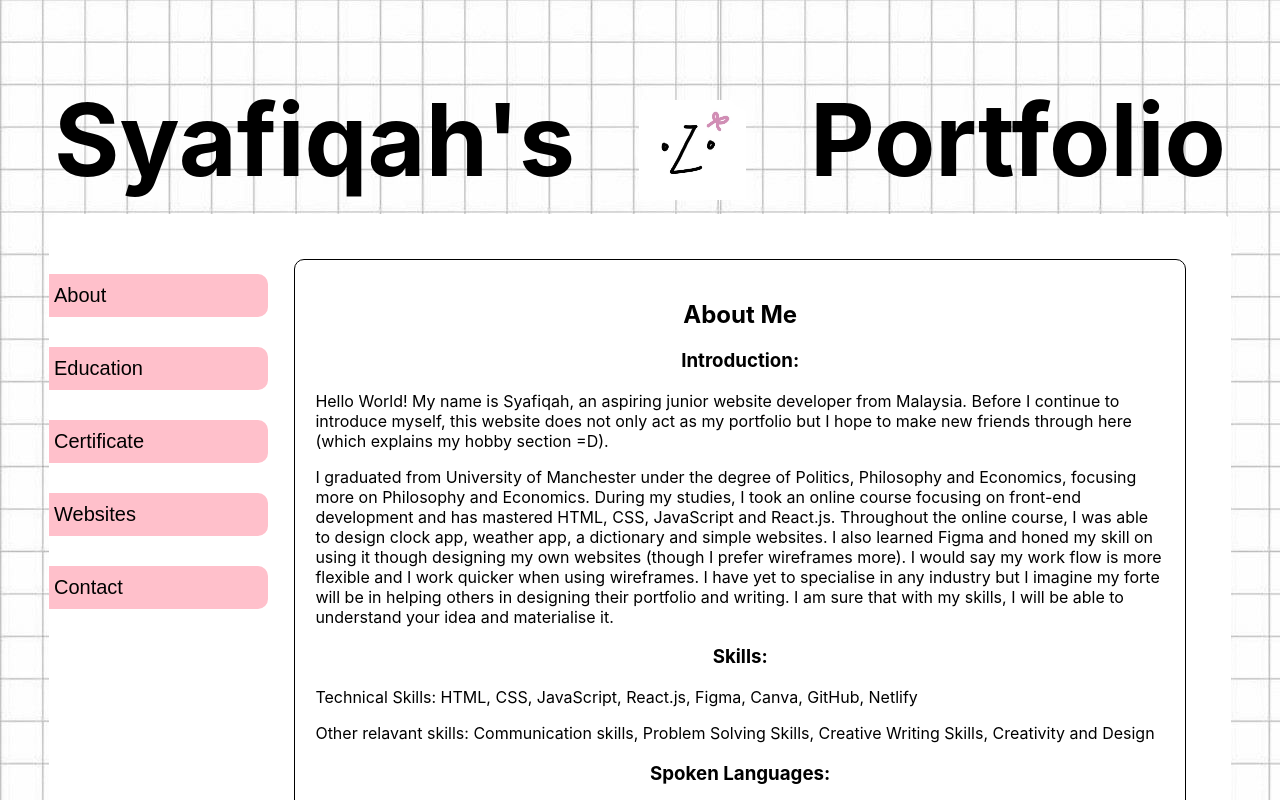
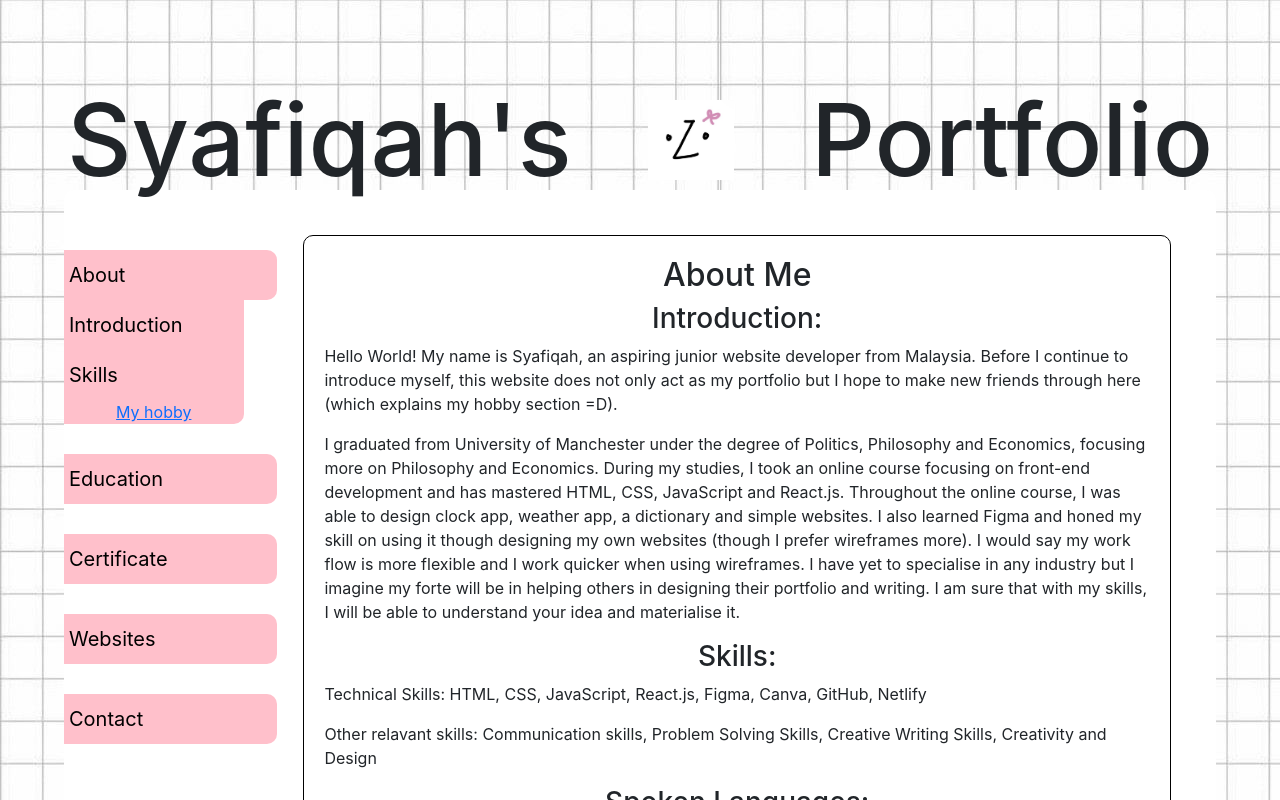
Before and after one commit to cosylily/website-portfolio, a React (Create React App) app: page / in a window 1280 px wide. Both pictures are taken after a click on the button "About". Shown: the top 800 px of the page. Built offline with nearby package versions, Linux system fonts and the light colour scheme.

Commit message:
update few pages
- update index.html by adding bootstrap credentials in head
- update about.js, adding id
- update app.js mainly to set the navigation for about as it is a long section

```diff
--- a/public/index.html
+++ b/public/index.html
@@ -9,6 +9,17 @@
       name="description"
       content="Web site created using create-react-app"
     />
+    <link
+      href="https://cdn.jsdelivr.net/npm/bootstrap@5.3.8/dist/css/bootstrap.min.css"
+      rel="stylesheet"
+      integrity="sha384-sRIl4kxILFvY47J16cr9ZwB07vP4J8+LH7qKQnuqkuIAvNWLzeN8tE5YBujZqJLB"
+      crossorigin="anonymous"
+    />
+    <script
+      src="https://cdn.jsdelivr.net/npm/bootstrap@5.3.8/dist/js/bootstrap.bundle.min.js"
+      integrity="sha384-FKyoEForCGlyvwx9Hj09JcYn3nv7wiPVlz7YYwJrWVcXK/BmnVDxM+D2scQbITxI"
+      crossorigin="anonymous"
+    ></script>
 
     <title>Syafiqah's Website Portfolio</title>
   </head>
--- a/src/About.js
+++ b/src/About.js
@@ -5,7 +5,7 @@ export default function About() {
   return (
     <div className="aboutSection">
       <h2>About Me</h2>
-      <h3>Introduction:</h3>
+      <h3 id="aboutintroduction">Introduction:</h3>
       <p>
         Hello World! My name is Syafiqah, an aspiring junior website developer
         from Malaysia. Before I continue to introduce myself, this website does
@@ -26,7 +26,7 @@ export default function About() {
         portfolio and writing. I am sure that with my skills, I will be able to
         understand your idea and materialise it.
       </p>
-      <h3>Skills:</h3>
+      <h3 id="aboutskills">Skills:</h3>
       <p>
         Technical Skills: HTML, CSS, JavaScript, React.js, Figma, Canva, GitHub,
         Netlify
@@ -35,7 +35,7 @@ export default function About() {
         Other relavant skills: Communication skills, Problem Solving Skills,
         Creative Writing Skills, Creativity and Design
       </p>
-      <h3>Spoken Languages:</h3>
+      <h3 id="aboutlanguage">Spoken Languages:</h3>
       <p>
         As someone who loves languages, I am able to speak 3 languages fluently
         and 3 languages intermediately. With this, you can speak comfortably
@@ -46,7 +46,7 @@ export default function About() {
       <p>
         Intermediate in speaking and reading: Cantonese, Korean and Japanese
       </p>
-      <h3>My Hobbies {">.<"}:</h3>
+      <h3 id="abouthobby">My Hobbies {">.<"}:</h3>
       <p>
         As a curious person, I tend to try many things as I grew up and only
         some hobbies are stuck with me now. I have a few hobbies so hang in
--- a/src/App.css
+++ b/src/App.css
@@ -27,14 +27,29 @@ header {
   border-radius: 10px;
   padding: 30px 30px 0 0;
 }
+.aboutbutton {
+  margin-bottom: 0px;
+}
+.aboutnavi {
+  background-color: pink;
+  width: 80%;
+  border-bottom-right-radius: 10px;
+}
+.aboutnavi button {
+  margin: 0px;
+  color: black;
+  border-radius: 0px;
+}
+.aboutnavi button:hover {
+  transition: none;
+}
 button {
   margin: 30px 30px 30px 0;
   display: flex;
   justify-content: flex-start;
-
+  border: 0px;
   padding: 10px 10px 10px 5px;
   font-size: 20px;
-  border: 0px;
   background-color: pink;
   border-radius: 10px;
   border-top-left-radius: 0px;
--- a/src/App.js
+++ b/src/App.js
@@ -5,6 +5,7 @@ import { useState } from "react";
 
 function App() {
   let [content, setContent] = useState();
+  let [isAbout, setAbout] = useState(false);
   return (
     <div className="App">
       <header className="title" id="toppage">
@@ -21,7 +22,14 @@ function App() {
       </header>
       <div className="canvas">
         <div className="buttons">
-          <button onClick={changeAbout}>About</button>
+          <button onClick={changeAbout} className="aboutbutton">
+            About
+          </button>
+          <div className={isAbout ? "aboutnavi" : "d-none"}>
+            <button>Introduction</button>
+            <button>Skills</button>
+            <a href="#abouthobby">My hobby</a>
+          </div>
           <button onClick={changeEducation}>Education</button>
           <button onClick={changeCertificate}>Certificate</button>
           <button onClick={changeWebsites}>Websites</button>{" "}
@@ -36,8 +44,10 @@ function App() {
       <Footerbottom />
     </div>
   );
+
   function changeAbout() {
     setContent("about");
+    setAbout(true);
   }
   function changeEducation() {
     setContent("education");
```
